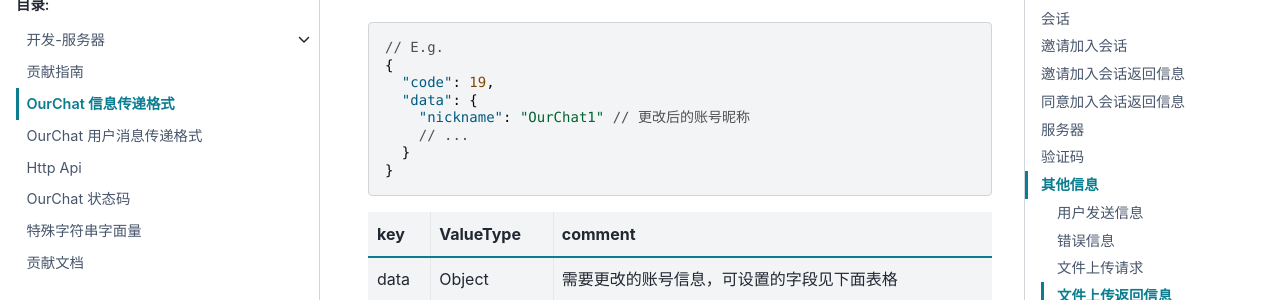
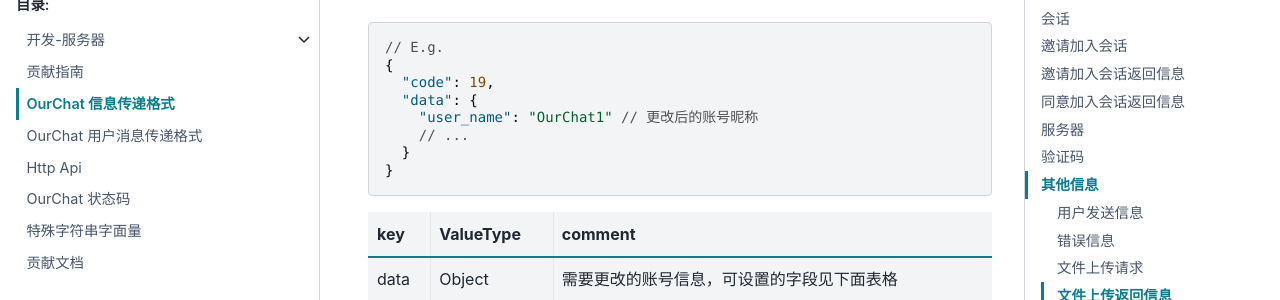
Before and after one commit to SkyUOI/OurChat-Docs, a Sphinx documentation site: the page built from docs/source/docs/development/msg_json.md, in a window 1280 px wide and 900 px high, scrolled down 4480 px. Shown: the part 151-451 px from the top of the window. Built offline with Sphinx 7.4.7 and the PyData theme 0.15.4, drawn with Linux system fonts in a browser that asks for light colours.

Commit message:
change nickname into user_name

```diff
--- a/docs/source/docs/development/msg_json.md
+++ b/docs/source/docs/development/msg_json.md
@@ -174,7 +174,7 @@
 {
   "code": 19,
   "data": {
-    "nickname": "OurChat1" // 更改后的账号昵称
+    "user_name": "OurChat1" // 更改后的账号昵称
     // ...
   }
 }
```
